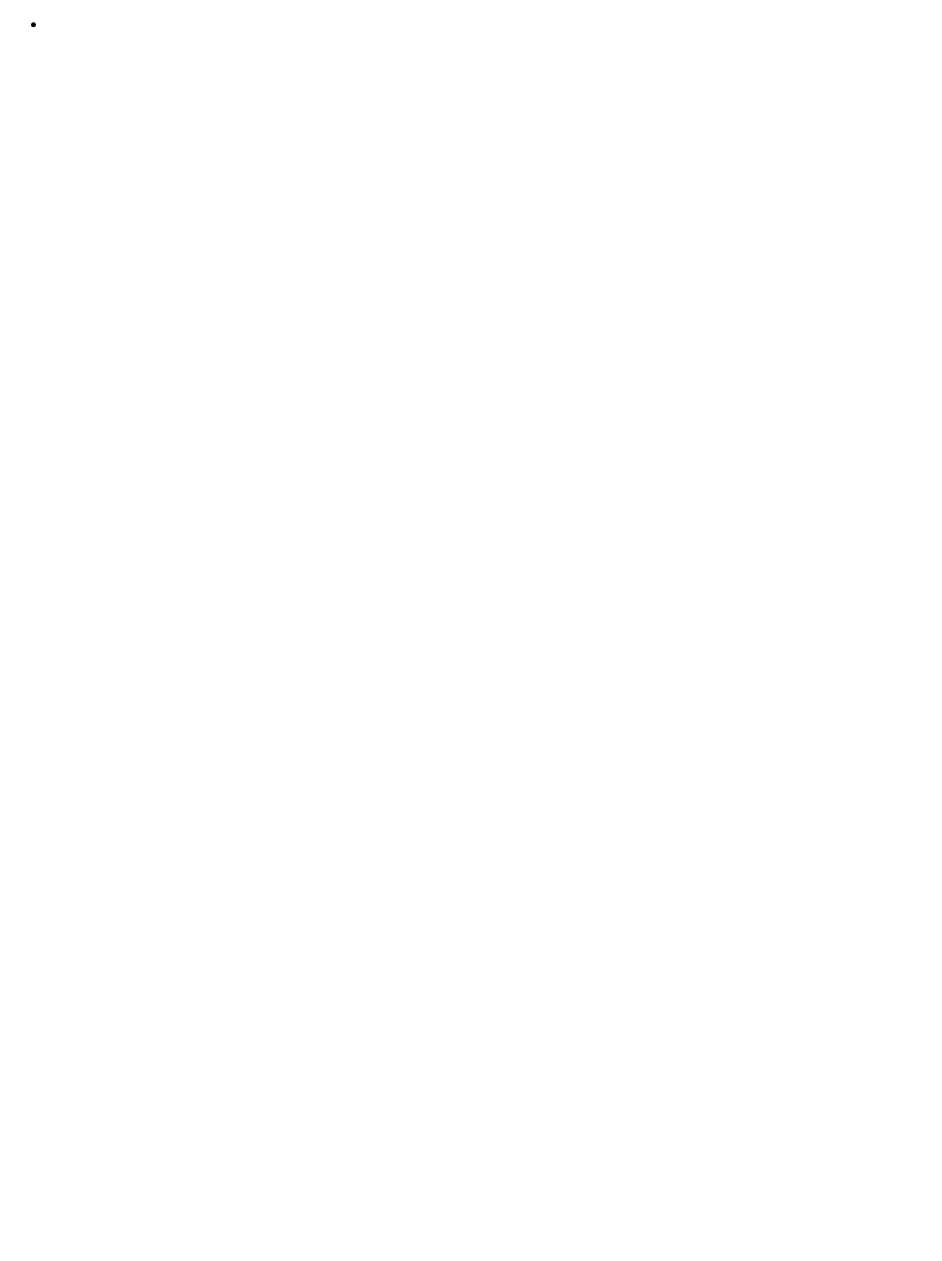
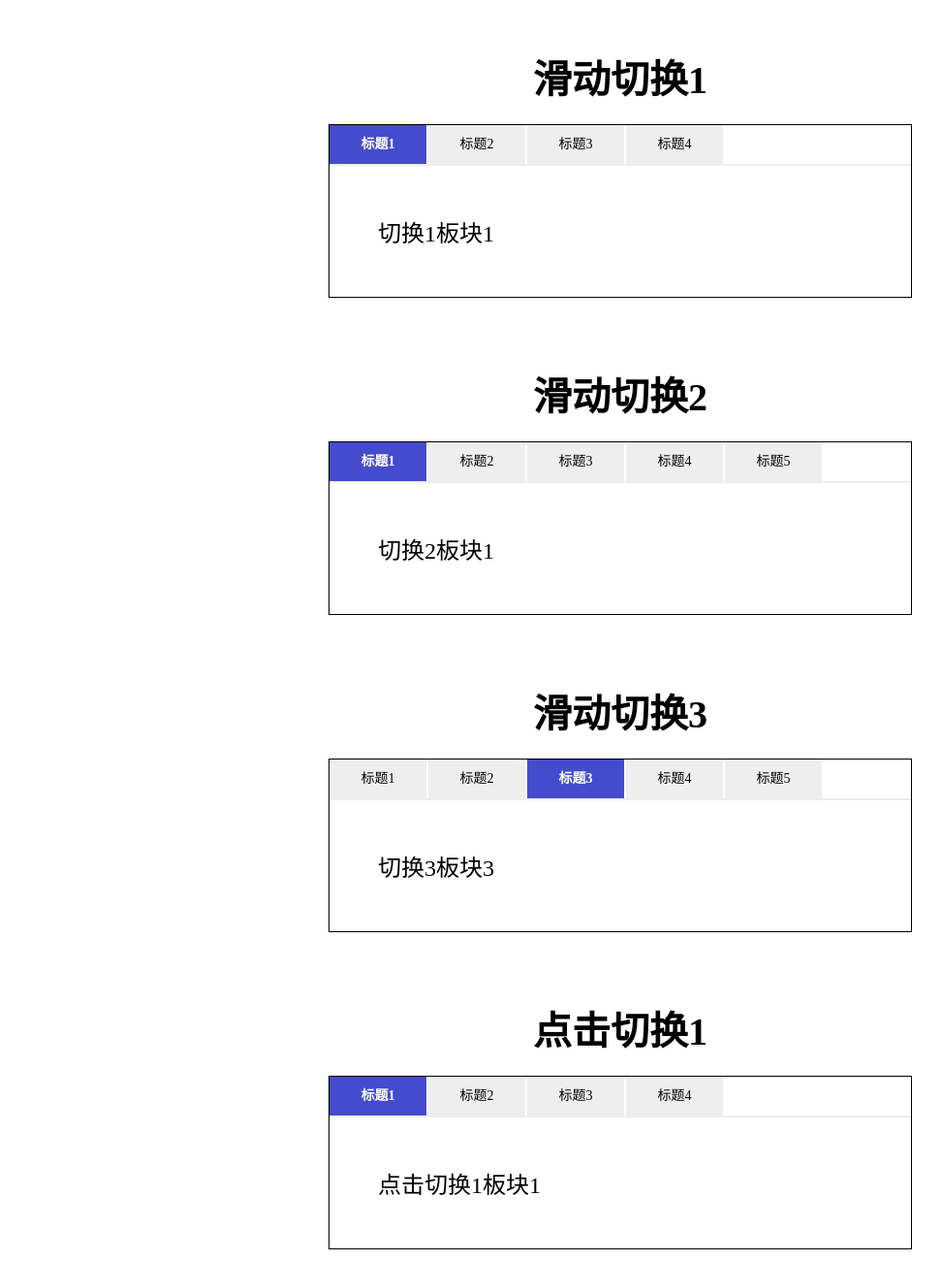
Before and after one commit to LuckyLei111/Coding, a plain HTML site: page JS-demo/tab-demo/index.html in a window 1280 px wide. Shown: the whole page at 97% size, without its empty margins (0-972 px from the left). Before the commit the page ends 800 px from the top, so only its background shows below. Drawn offline with Linux system fonts and the light colour scheme.

Commit message:
Update index.html

```diff
--- a/JS-demo/tab-demo/index.html
+++ b/JS-demo/tab-demo/index.html
@@ -1,18 +1,108 @@
-<!DOCTYPE html>
-<html lang="en">
+<!doctype html>
+<html>
 <head>
-    <meta charset="UTF-8">
-    <meta name="viewport" content="width=device-width, initial-scale=1.0">
-    <meta http-equiv="X-UA-Compatible" content="ie=edge">
-    <title></title>
+<meta charset="utf-8">
+<title>无标题文档</title>
+<style>
+*{ padding:0; margin:0;}
+ul,li{ list-style:none;}
+h2{  text-align:center; font-size:40px; padding-top:50px;}
+.tab-box{ width:600px; border:1px solid #000; margin:20px auto;}
+.tab-nav{ height:40px; border-bottom:2px solid #eee;}
+.tab-nav ul li{ display:block; float:left; height:40px; margin-right:2px; background:#eee; text-align:center; line-height:40px; width:100px; font-size:14px; cursor:pointer;}
+.tab-nav ul li.active{background:#444BCC; color:#fff; font-weight:bold;}
+.tab-item{display:none;}
+.tab-item p{padding:50px; font-size:24px;}
+</style>
+<script>
+function setTab(name,cursel,n){
+	for(i=1;i<=n;i++){
+		var menu= document.getElementById(name+i);
+		var con=document.getElementById("con_"+name+"_"+i);
+		menu.className=i==cursel ? "active" : "";
+		con.style.display=i==cursel?"block":"none";
+	}
+}
+</script>
 </head>
+
 <body>
-    <div class="m-tab">
-        <div class="t-tab">
-            <ul>
-                <li></li>
-            </ul>
-        </div>
+
+<h2>滑动切换1</h2>
+<div class="tab-box">
+	<div class="tab-nav">
+    	<ul>
+        	<li id="a1" class="active" onMouseOver="setTab('a' ,1 , 4)">标题1</li>
+            <li id="a2" onMouseOver="setTab('a' ,2 , 4)">标题2</li>
+            <li id="a3" onMouseOver="setTab('a' ,3 , 4)">标题3</li>
+            <li id="a4" onMouseOver="setTab('a' ,4 , 4)">标题4</li>
+        </ul>
     </div>
+    <div class="tab-con">
+    	<div class="tab-item" id="con_a_1" style="display:block;"><p>切换1板块1</p></div>
+        <div class="tab-item" id="con_a_2"><p>切换1板块2</p></div>
+        <div class="tab-item" id="con_a_3"><p>切换1板块3</p></div>
+        <div class="tab-item" id="con_a_4"><p>切换1板块4</p></div>
+    </div>
+</div>
+
+
+<h2>滑动切换2</h2>
+<div class="tab-box">
+	<div class="tab-nav">
+    	<ul>
+        	<li id="b1" class="active" onMouseOver="setTab('b' ,1 , 5)">标题1</li>
+            <li id="b2" onMouseOver="setTab('b' ,2 , 5)">标题2</li>
+            <li id="b3" onMouseOver="setTab('b' ,3 , 5)">标题3</li>
+            <li id="b4" onMouseOver="setTab('b' ,4 , 5)">标题4</li>
+            <li id="b5" onMouseOver="setTab('b' ,5 , 5)">标题5</li>
+        </ul>
+    </div>
+    <div class="tab-con">
+    	<div class="tab-item" id="con_b_1" style="display:block;"><p>切换2板块1</p></div>
+        <div class="tab-item" id="con_b_2"><p>切换2板块2</p></div>
+        <div class="tab-item" id="con_b_3"><p>切换2板块3</p></div>
+        <div class="tab-item" id="con_b_4"><p>切换2板块4</p></div>
+        <div class="tab-item" id="con_b_5"><p>切换2板块5</p></div>
+    </div>
+</div>
+
+<h2>滑动切换3</h2>
+<div class="tab-box">
+	<div class="tab-nav">
+    	<ul>
+        	<li id="ccc1" onMouseOver="setTab('ccc' ,1 , 5)">标题1</li>
+            <li id="ccc2" onMouseOver="setTab('ccc' ,2 , 5)">标题2</li>
+            <li id="ccc3" class="active" onMouseOver="setTab('ccc' ,3 , 5)">标题3</li>
+            <li id="ccc4" onMouseOver="setTab('ccc' ,4 , 5)">标题4</li>
+            <li id="ccc5" onMouseOver="setTab('ccc' ,5 , 5)">标题5</li>
+        </ul>
+    </div>
+    <div class="tab-con">
+    	<div class="tab-item" id="con_ccc_1"><p>切换3板块1</p></div>
+        <div class="tab-item" id="con_ccc_2"><p>切换3板块2</p></div>
+        <div class="tab-item" id="con_ccc_3" style="display:block;"><p>切换3板块3</p></div>
+        <div class="tab-item" id="con_ccc_4"><p>切换3板块4</p></div>
+        <div class="tab-item" id="con_ccc_5"><p>切换3板块5</p></div>
+    </div>
+</div>
+
+<h2>点击切换1</h2>
+<div class="tab-box">
+	<div class="tab-nav">
+    	<ul>
+        	<li id="dj1" class="active" onclick="setTab('dj' ,1 , 4)">标题1</li>
+            <li id="dj2" onclick="setTab('dj' ,2 , 4)">标题2</li>
+            <li id="dj3" onclick="setTab('dj' ,3 , 4)">标题3</li>
+            <li id="dj4" onclick="setTab('dj' ,4 , 4)">标题4</li>
+        </ul>
+    </div>
+    <div class="tab-con">
+    	<div class="tab-item" id="con_dj_1" style="display:block;"><p>点击切换1板块1</p></div>
+        <div class="tab-item" id="con_dj_2"><p>点击切换1板块2</p></div>
+        <div class="tab-item" id="con_dj_3"><p>点击切换1板块3</p></div>
+        <div class="tab-item" id="con_dj_4"><p>点击切换1板块4</p></div>
+    </div>
+</div>
 </body>
 </html>
```
